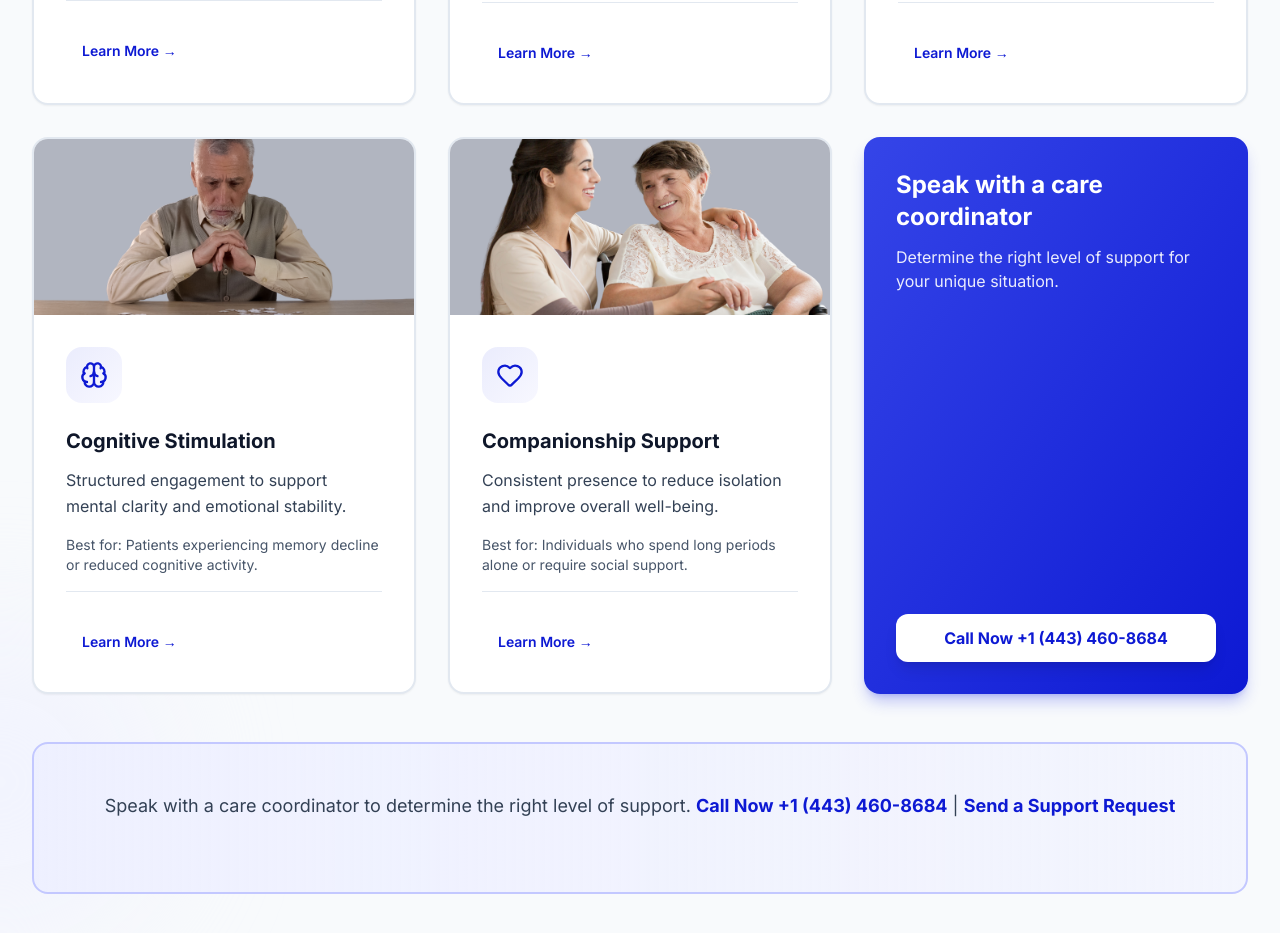
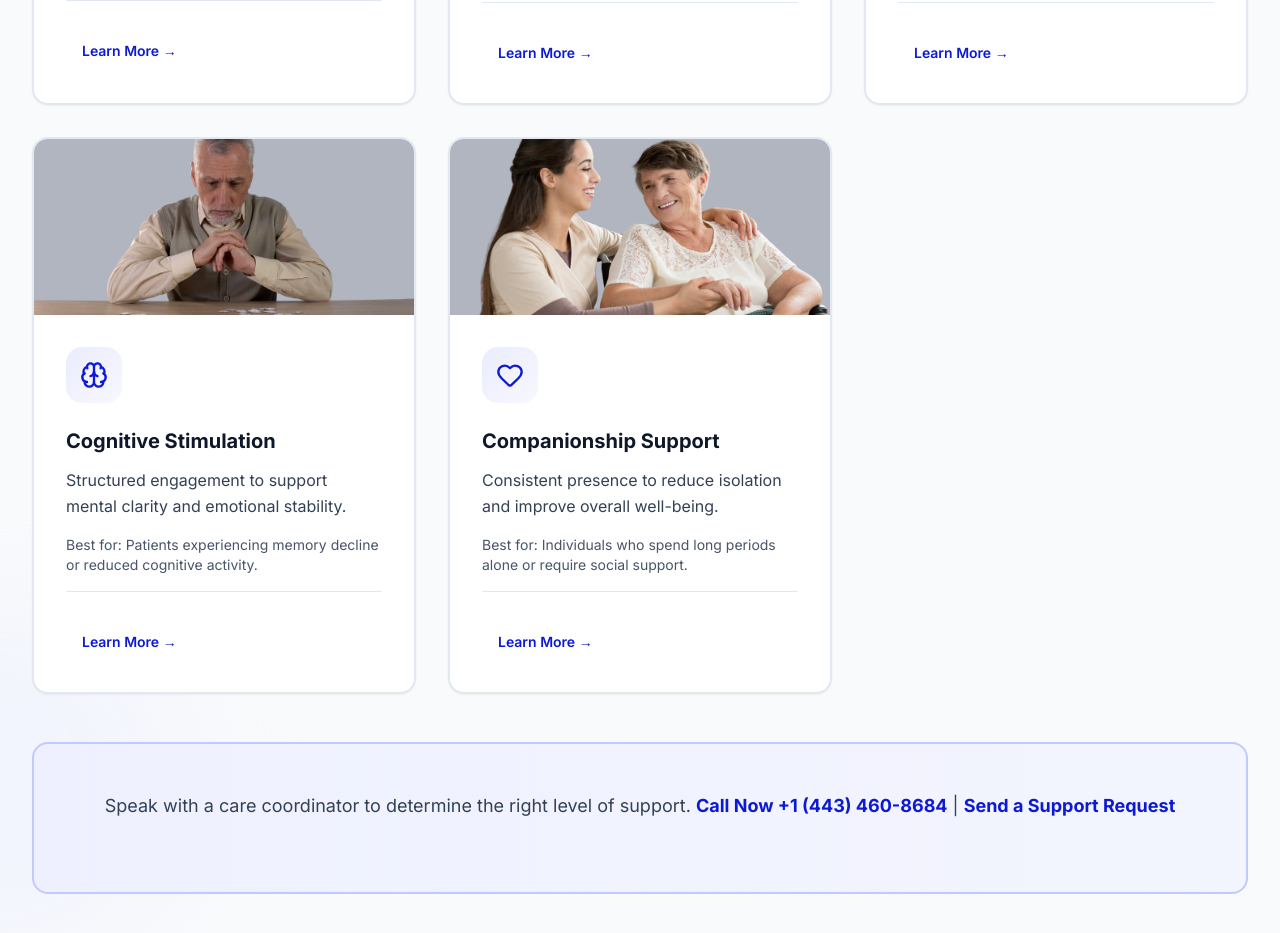
Before and after one commit to iamlekside2/pacific, a React (Vite) app: page / in a window 1280 px wide. Shown: the part 2940-3873 px from the top of the page. Built offline with nearby package versions, Linux system fonts and the light colour scheme.

Commit message:
Remove 'Speak with a care coordinator' card from services grid
Co-Authored-By: Claude Opus 4.6 (1M context) <noreply@anthropic.com>

```diff
--- a/src/components/Services.jsx
+++ b/src/components/Services.jsx
@@ -92,19 +92,6 @@ export default function Services() {
             </div>
           ))}
 
-          {/* Contact Card */}
-          <div className="bg-gradient-to-br from-blue-500 to-blue-600 rounded-2xl p-8 text-white flex flex-col justify-between shadow-lg shadow-blue-500/30 group animate-fade-in-up" style={{animationDelay: `${0.1 + services.length * 0.06}s`}}>
-            <div className="group-hover:scale-110 transition-transform duration-300">
-              <h3 className="text-2xl font-bold mb-3">Speak with a care coordinator</h3>
-              <p className="text-white/90 mb-8">Determine the right level of support for your unique situation.</p>
-            </div>
-            <a
-              href="tel:+14434608684"
-              className="inline-flex items-center justify-center gap-2 px-6 py-3 bg-white text-blue-600 rounded-xl font-bold hover:bg-slate-100 hover:scale-105 hover:-translate-y-1 transition-all shadow-lg"
-            >
-              Call Now +1 (443) 460-8684
-            </a>
-          </div>
         </div>
 
         {/* Bottom CTA */}
```
